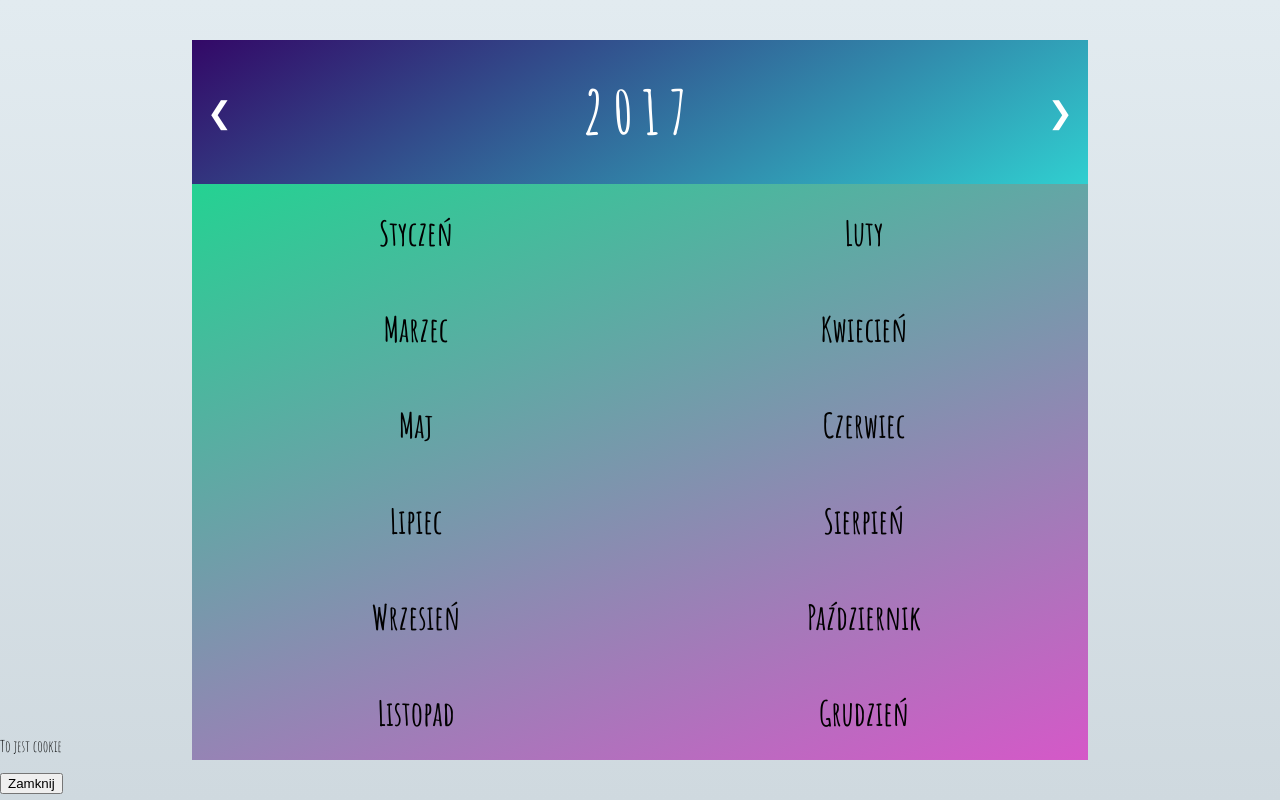
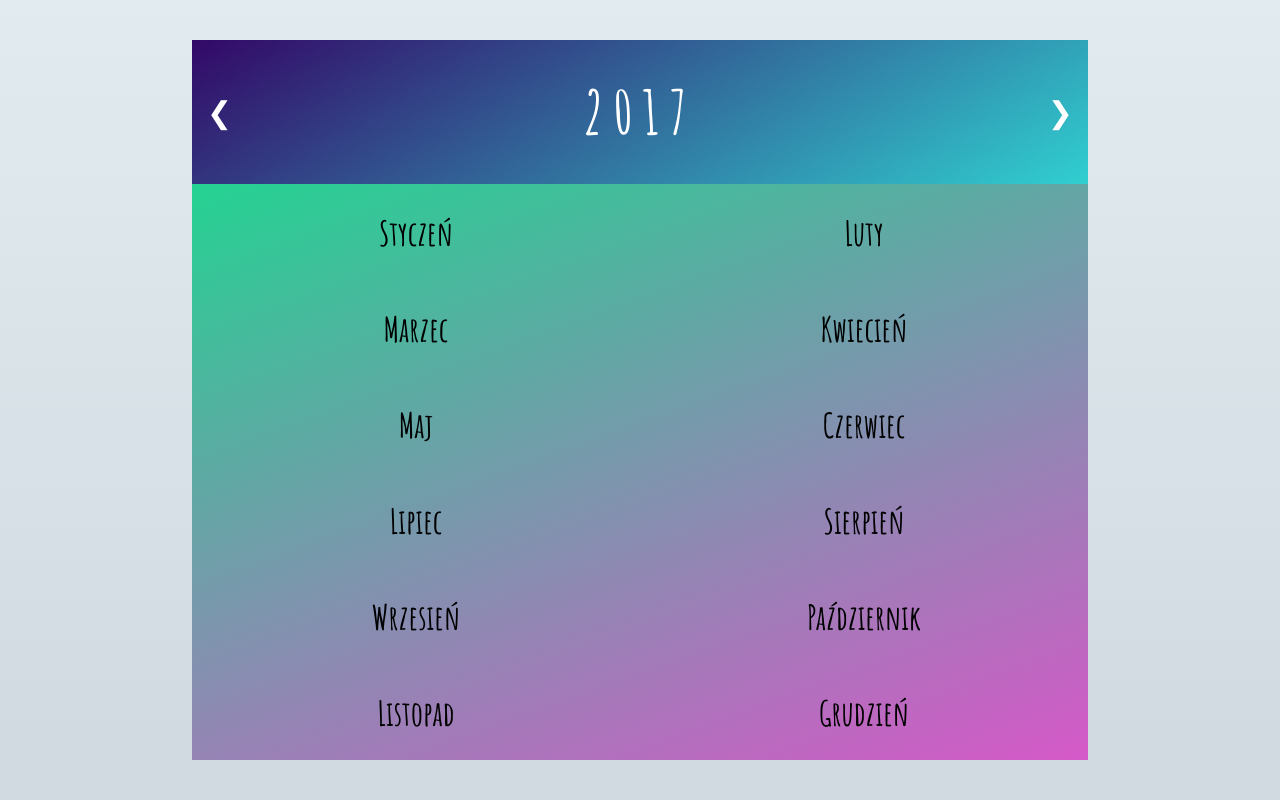
Before and after one commit to TwoDom/Calendar, a plain HTML site: page index.html in a window 1280 px wide. Drawn offline with Linux system fonts and the light colour scheme.

Commit message:
remove local

```diff
--- a/index.html
+++ b/index.html
@@ -50,6 +50,6 @@
         </div>
 
         <script src="./js/script.js"></script>
-        <script src="./js/local.js"></script>
+<!--        <script src="./js/local.js"></script>-->
     </body>
 </html>
```
